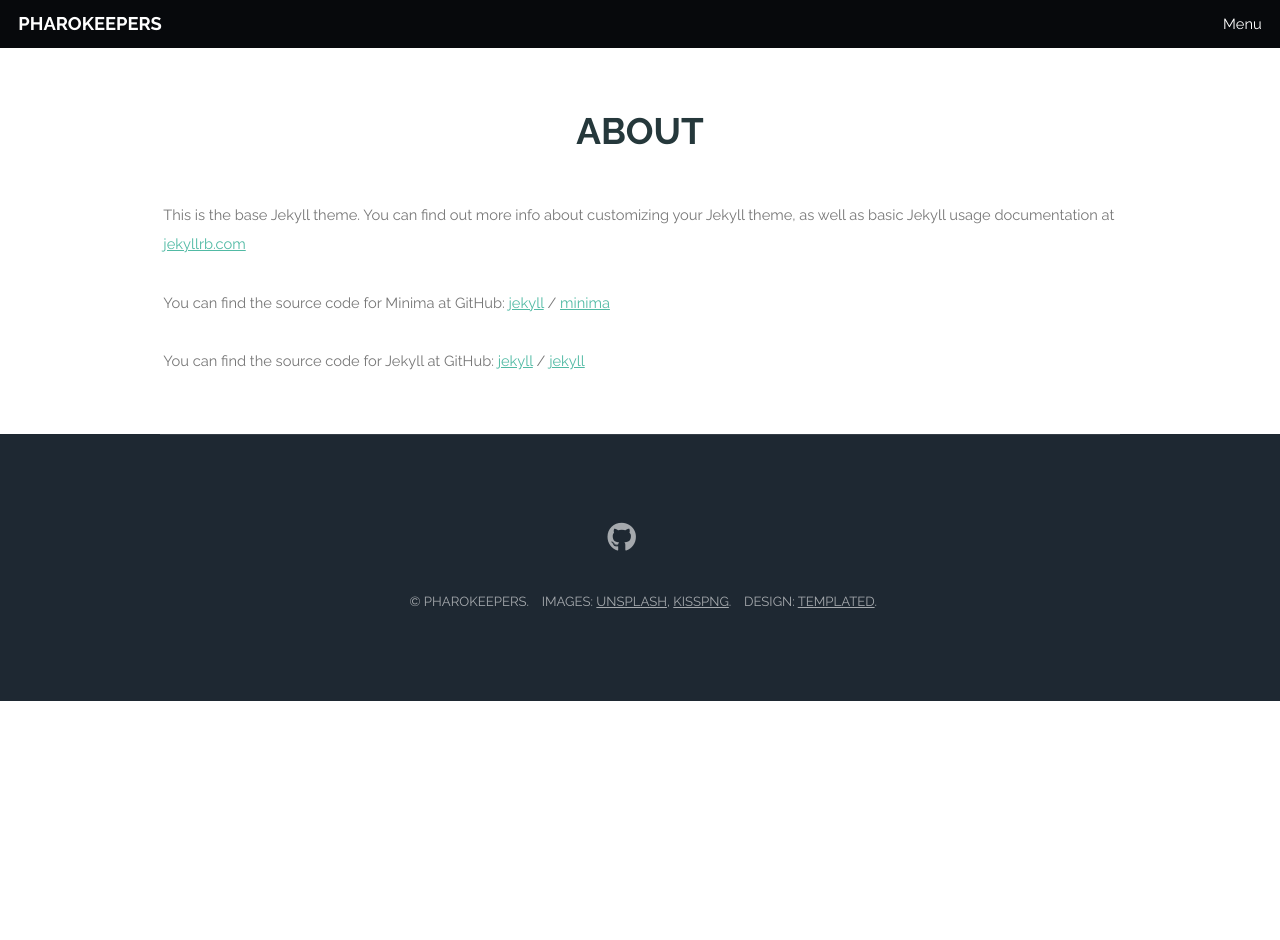
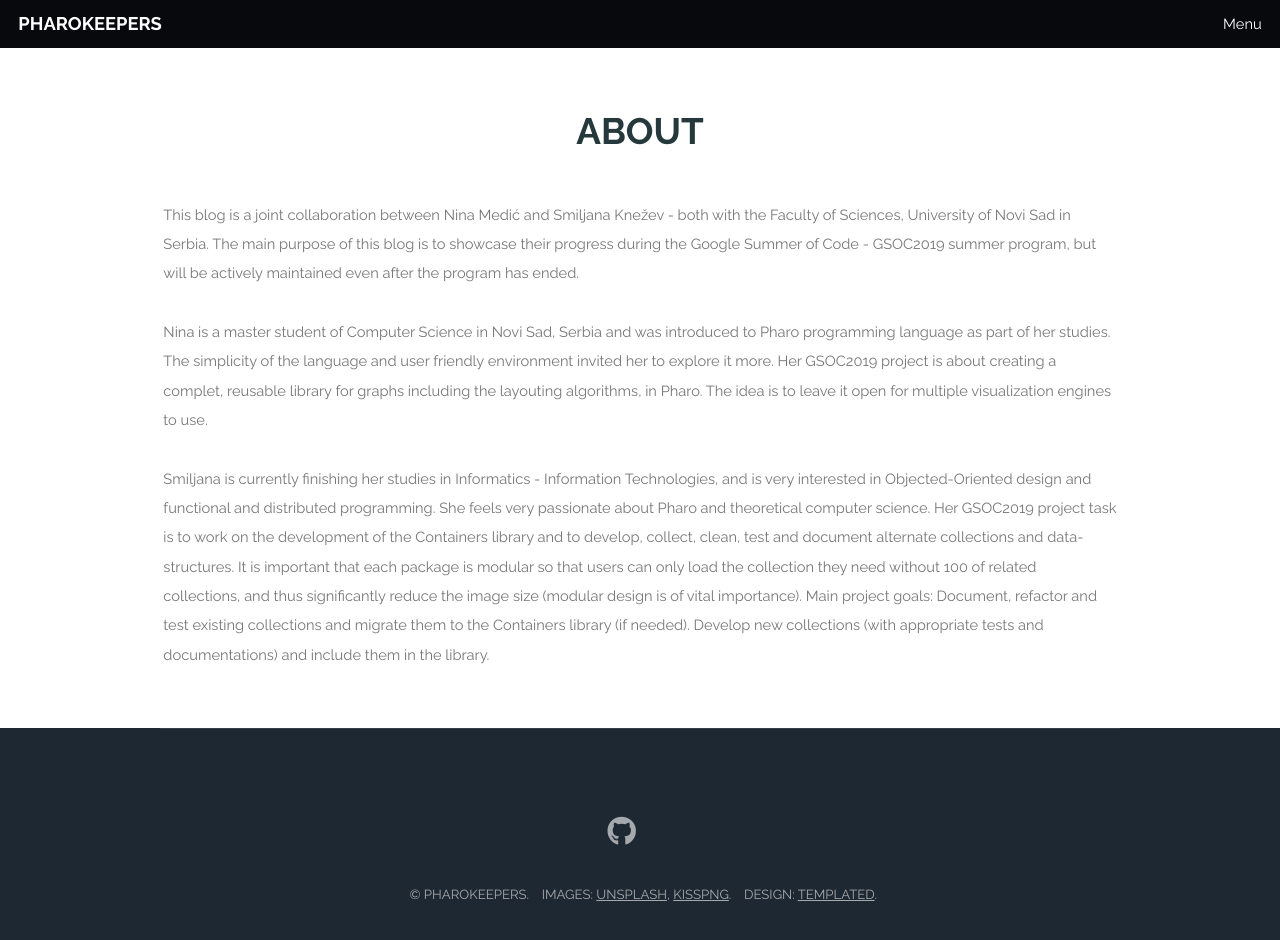
Before and after one commit to Pharokeepers/pharokeepers.github.io, a Jekyll site: the page built from about.md, in a window 1280 px wide and 995 px high. Shown: the top 940 px of the window. Built offline with Jekyll 4.4.1, drawn with Linux system fonts in a browser that asks for light colours.

Commit message:
Update about.md

```diff
--- a/about.md
+++ b/about.md
@@ -4,15 +4,8 @@ title: About
 permalink: /about/
 ---
 
-This is the base Jekyll theme. You can find out more info about customizing your Jekyll theme, as well as basic Jekyll usage documentation at [jekyllrb.com](https://jekyllrb.com/)
+This blog is a joint collaboration between Nina Medić and Smiljana Knežev -  both with the Faculty of Sciences, University of Novi Sad in Serbia. The main purpose of this blog is to showcase their progress during the Google Summer of Code - GSOC2019 summer program, but will be actively maintained even after the program has ended.
 
-You can find the source code for Minima at GitHub:
-[jekyll][jekyll-organization] /
-[minima](https://github.com/jekyll/minima)
+Nina is a master student of Computer Science in Novi Sad, Serbia and was introduced to Pharo programming language as part of her studies. The simplicity of the language and user friendly environment invited her to explore it more. Her GSOC2019 project is about creating a complet, reusable library for graphs including the layouting algorithms, in Pharo. The idea is to leave it open for multiple visualization engines to use.
 
-You can find the source code for Jekyll at GitHub:
-[jekyll][jekyll-organization] /
-[jekyll](https://github.com/jekyll/jekyll)
-
-
-[jekyll-organization]: https://github.com/jekyll
+Smiljana is currently finishing her studies in Informatics - Information Technologies, and is very interested in Objected-Oriented design and functional and distributed programming.  She feels very passionate about Pharo and theoretical computer science. Her GSOC2019 project task is to work on the development of the Containers library and to develop, collect, clean, test and document alternate collections and data-structures. It is important that each package is modular so that users can only load the collection they need without 100 of related collections, and thus significantly reduce the image size (modular design is of vital importance). Main project goals: Document, refactor and test existing collections and migrate them to the Containers library (if needed). Develop new collections (with appropriate tests and documentations) and include them in the library.
```
